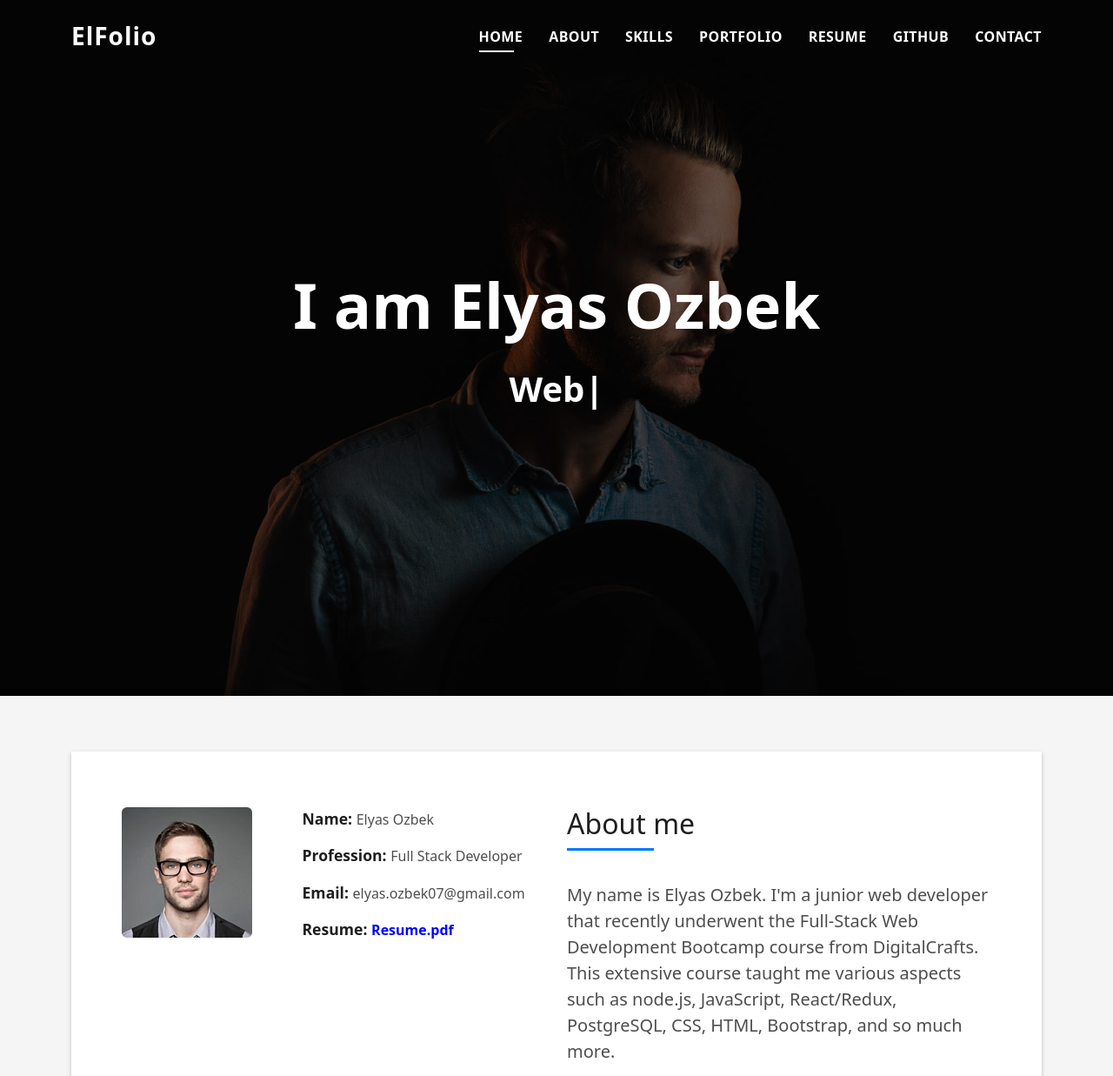
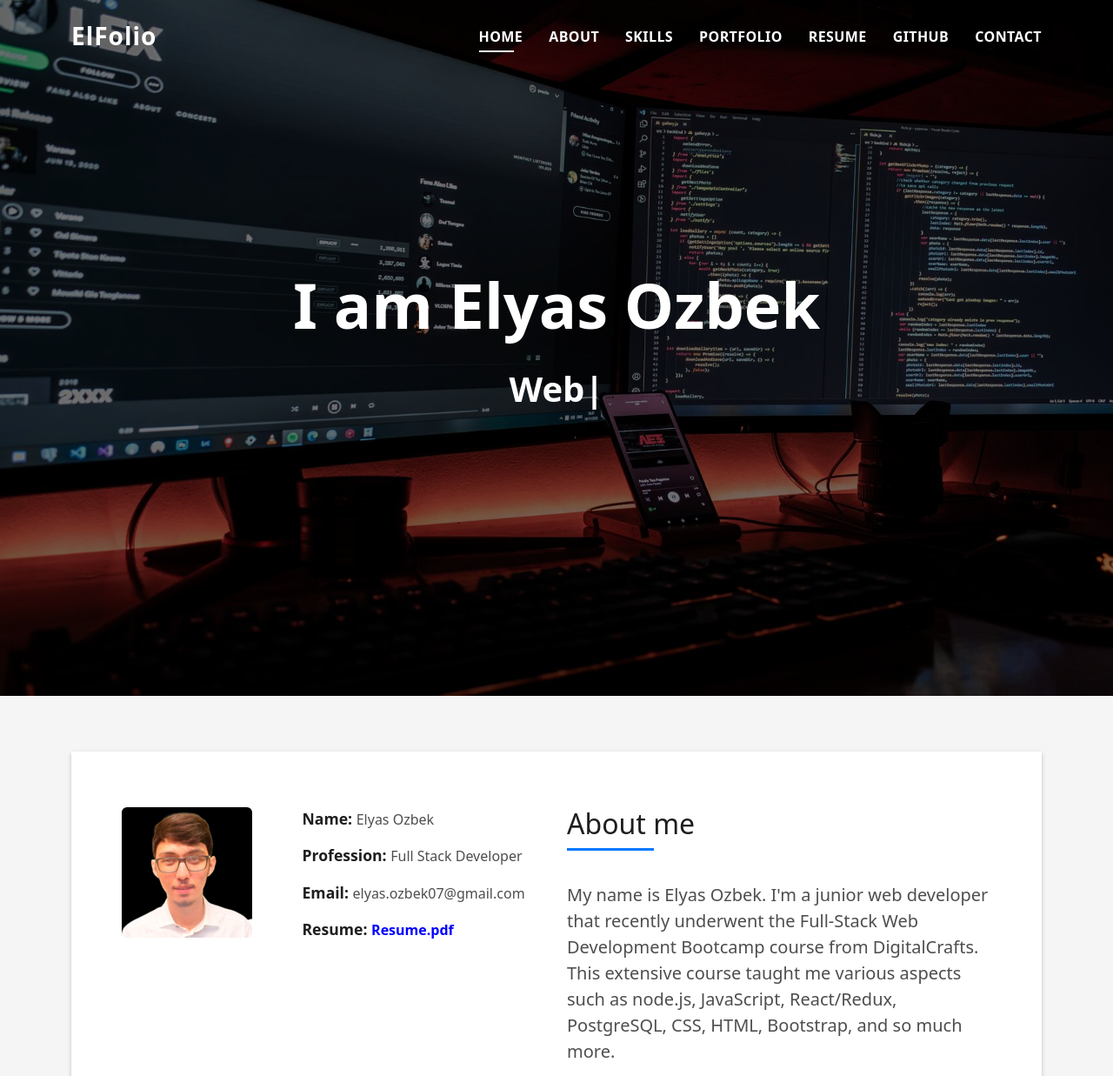
Before and after one commit to ElyasO03/Portfolio, a plain HTML site: page index.html in a window 1280 px wide. Shown: the top 1237 px of the page at 87% size. Drawn offline with nearby package versions, Linux system fonts and the light colour scheme; files whose address does not match are found by name.

Commit message:
photoupdate

```diff
--- a/index.html
+++ b/index.html
@@ -57,7 +57,7 @@
   </header><!-- End Header -->
 
   <!-- ======= Hero Section ======= -->
-  <div id="hero" class="hero route bg-image" style="background-image: url(assets/img/hero-bg.jpg)">
+  <div id="hero" class="hero route bg-image" style="background-image: url(assets/img/hero-bg2.jpg)">
     <div class="overlay-itro"></div>
     <div class="hero-content display-table">
       <div class="table-cell">
@@ -85,7 +85,7 @@
                   <div class="row">
                     <div class="col-sm-6 col-md-5">
                       <div class="about-img">
-                        <img src="assets/img/testimonial-2.jpg" class="img-fluid rounded b-shadow-a" alt="">
+                        <img src="assets/img/profileImg.png" class="img-fluid rounded b-shadow-a" alt="">
                       </div>
                     </div>
                     <div class="col-sm-6 col-md-7">
```
Also changed, not shown: assets/img/hero-bg.jpg (deleted), assets/img/hero-bg2.jpg (added), assets/img/portfolio-details-1.jpg (deleted), assets/img/portfolio-details-2.jpg (deleted), assets/img/portfolio-details-3.jpg (deleted), assets/img/profileImg.png (added), assets/img/testimonial-2.jpg (deleted).
